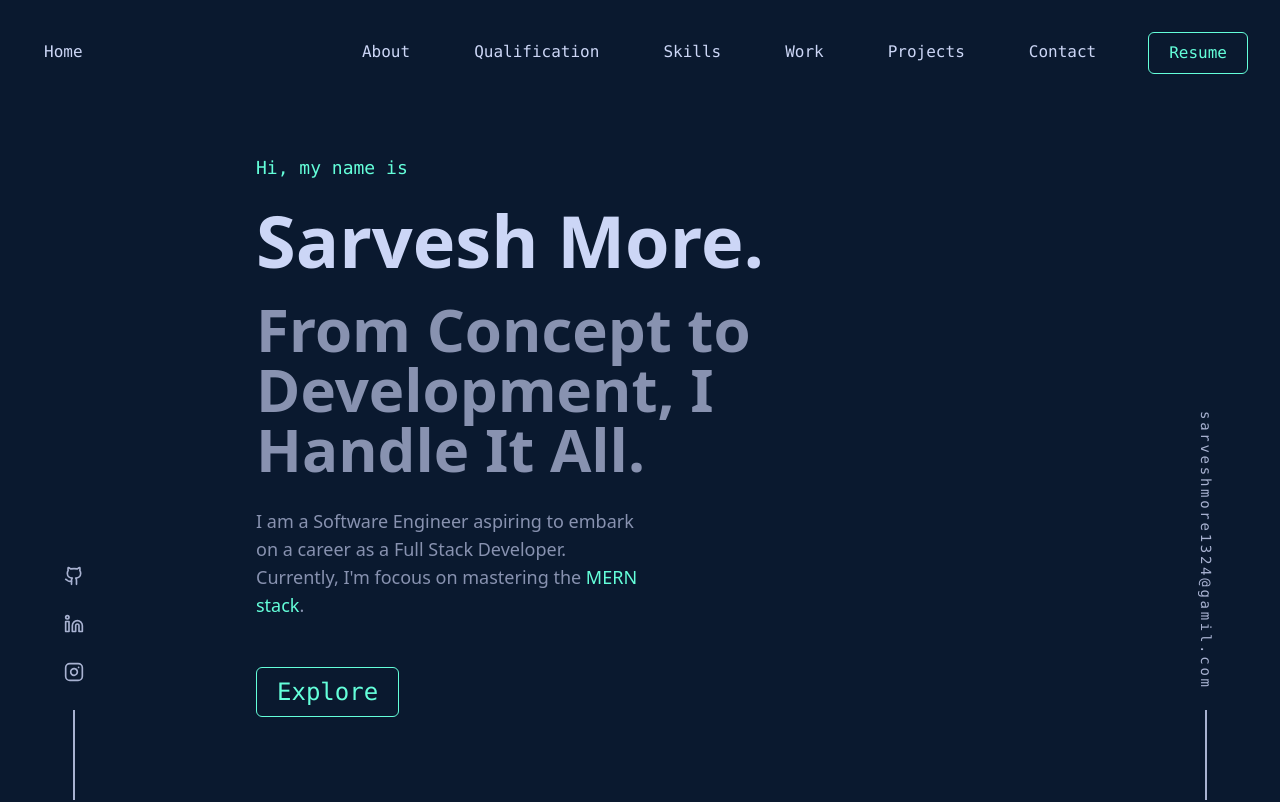
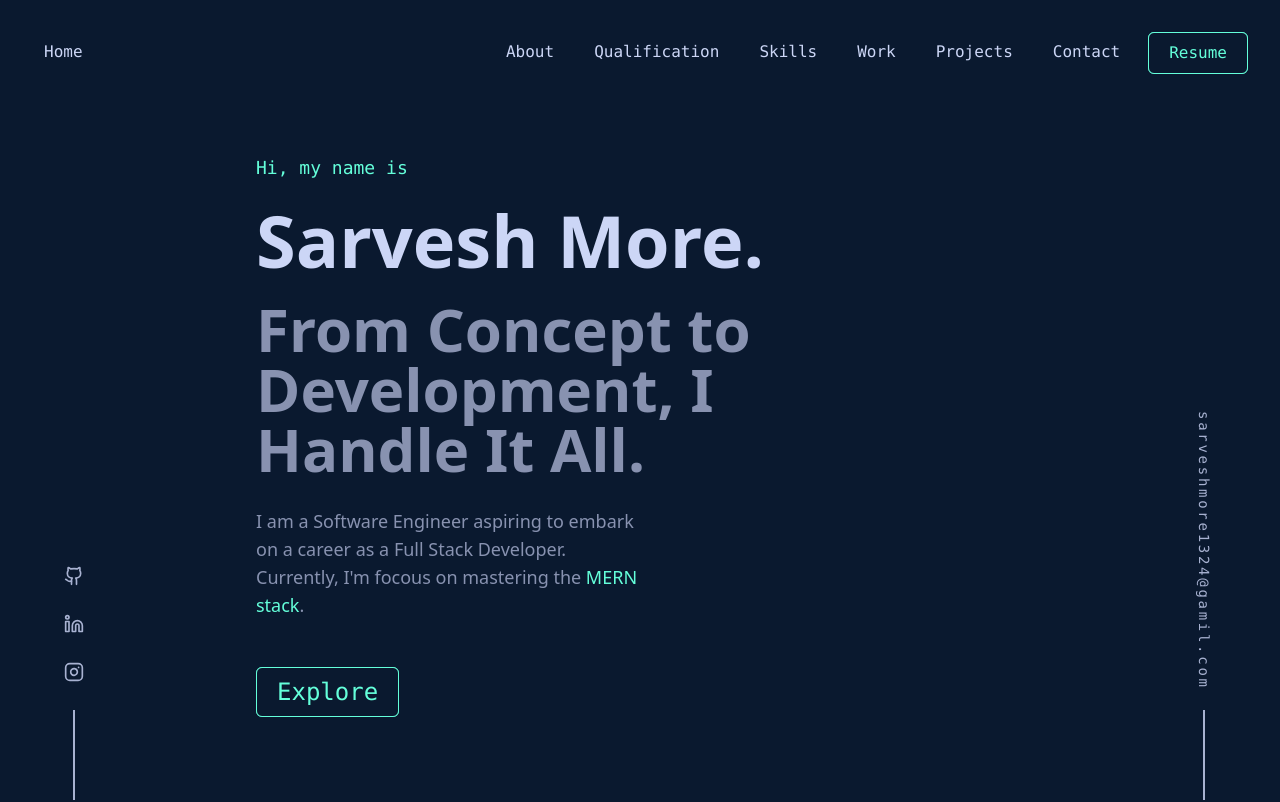
Before and after one commit to MoreSarvesh/Portfolio, a React (Vite) app: page / in a window 1280 px wide. Shown: the top 802 px of the page. Built offline with nearby package versions, Linux system fonts and the light colour scheme.

Commit message:
Added transformations

```diff
--- a/src/components/Contact.jsx
+++ b/src/components/Contact.jsx
@@ -5,10 +5,7 @@ import { LuInstagram } from "react-icons/lu";
 
 const Contact = () => {
   return (
-    <section
-      className="py-52 px-16 flex flex-col justify-center items-center"
-      id="contact"
-    >
+    <section className="py-52 px-16 flex flex-col items-center" id="contact">
       <h1 className="text-5xl font-sans font-bold text-my-lightest-slate leading-relaxed">
         Get In Touch
       </h1>
@@ -17,25 +14,27 @@ const Contact = () => {
         send me a message!
       </div>
       <ul className="flex justify-center gap-16 p-16">
-        <li className="hover:text-my-green text-my-light-slate text-xl">
+        <li className="hover:text-my-green text-my-light-slate text-xl hover:-translate-y-1">
           <a href="http://">
             <LuGithub />
           </a>
         </li>
-        <li className="hover:text-my-green text-my-light-slate text-xl">
+        <li className="hover:text-my-green text-my-light-slate text-xl hover:-translate-y-1">
           <a href="http://">
             <LuLinkedin />
           </a>
         </li>
-        <li className="hover:text-my-green text-my-light-slate text-xl">
+        <li className="hover:text-my-green text-my-light-slate text-xl hover:-translate-y-1">
           <a href="http://">
             <LuInstagram />
           </a>
         </li>
       </ul>
-      <button className="px-5 py-2 bg-transparent border rounded-md border-my-green text-my-green text-2xl font-mono">
-        <a href="mailto:sarveshmore1324@gmail.com">Say Hello</a>
-      </button>
+      <div className="bg-my-green rounded-md mt-12">
+        <div className="px-5 py-2 bg-my-navy border rounded-md border-my-green text-my-green  text-2xl font-mono hover:-translate-y-1 hover:-translate-x-1 duration-150">
+          <a href="mailto:sarveshmore1324@gmail.com">Say Hello</a>
+        </div>
+      </div>
     </section>
   );
 };
--- a/src/components/Hero.jsx
+++ b/src/components/Hero.jsx
@@ -15,9 +15,13 @@ const Hero = () => {
         Developer. Currently, I'm focous on mastering the{" "}
         <span className="text-my-green">MERN stack</span>.
       </div>
-      <button className="px-5 py-2 bg-transparent border rounded-md border-my-green text-my-green mt-12 text-2xl font-mono">
-        Explore
-      </button>
+      <div className="bg-my-green w-fit h-fit rounded-md">
+        <a href="#about">
+          <div className="px-5 py-2 bg-my-navy border rounded-md border-my-green text-my-green mt-12 text-2xl font-mono hover:-translate-y-1 hover:-translate-x-1 duration-150">
+            Explore
+          </div>
+        </a>
+      </div>
     </section>
   );
 };
--- a/src/components/Main.jsx
+++ b/src/components/Main.jsx
@@ -16,17 +16,17 @@ const Main = () => {
   return (
     <div className="bg-my-navy px-64">
       <ul className="flex flex-col gap-7 social-links text-my-light-slate pl-16 text-xl font-mono ">
-        <li className="hover:text-my-green">
+        <li className="hover:text-my-green hover:-translate-y-1">
           <a href="http://">
             <LuGithub />
           </a>
         </li>
-        <li className="hover:text-my-green">
+        <li className="hover:text-my-green hover:-translate-y-1">
           <a href="http://">
             <LuLinkedin />
           </a>
         </li>
-        <li className="hover:text-my-green">
+        <li className="hover:text-my-green hover:-translate-y-1">
           <a href="http://">
             <LuInstagram />
           </a>
@@ -39,13 +39,12 @@ const Main = () => {
       <Work />
       <Projects />
       <Contact />
-      <div>
-        <a
-          href="mailto:sarveshmore1324@gmail.com"
-          className="text-write-mode-vertical text-my-light-slate text-sm hover:text-my-green font-mono pr-16"
-        >
-          sarveshmore1324@gamil.com
-        </a>
+      <div className="text-write-mode-vertical pr-16">
+        <div className=" text-my-light-slate text-sm hover:text-my-green hover:-translate-y-1 font-mono inline-block ">
+          <a href="mailto:sarveshmore1324@gmail.com">
+            sarveshmore1324@gamil.com
+          </a>
+        </div>
       </div>
       <p className="text-center text-my-slate">
         Developed by @Sarvesh More, inspired by @Brittany Chiang.
--- a/src/components/Navbar.jsx
+++ b/src/components/Navbar.jsx
@@ -6,7 +6,7 @@ const Navbar = () => {
       <div className="px-3 py-2 hover:text-my-green ">
         <a href="#">Home</a>
       </div>
-      <div className="flex gap-10">
+      <div className="flex gap-4">
         <span className="px-3 py-2 hover:text-my-green">
           <a href="#about">About</a>
         </span>
@@ -25,9 +25,13 @@ const Navbar = () => {
         <span className="px-3 py-2 hover:text-my-green">
           <a href="#contact">Contact</a>
         </span>
-        <span className="px-5 py-2 bg-transparent border rounded-md border-my-green text-my-green">
-          Resume
-        </span>
+        <div className="bg-my-green rounded-md border-my-green">
+          <a href="http://">
+            <div className=" px-5 py-2 bg-my-navy border rounded-md border-my-green text-my-green relative hover:-translate-y-1 hover:-translate-x-1 duration-150">
+              Resume
+            </div>
+          </a>
+        </div>
       </div>
     </div>
   );
--- a/src/components/Projects.jsx
+++ b/src/components/Projects.jsx
@@ -1,4 +1,7 @@
-import React from "react";
+//icons
+import { LuGithub } from "react-icons/lu";
+import { LuLinkedin } from "react-icons/lu";
+import { LuInstagram } from "react-icons/lu";
 
 const Projects = () => {
   return (
@@ -15,7 +18,7 @@ const Projects = () => {
             <h2 className="font-mono font-bold text-2xl mb-4 text-my-white text-right">
               Applicant Tracking System
             </h2>
-            <div className="bg-my-div-navy text-my-slate p-6 rounded-lg">
+            <div className="bg-my-div-navy text-my-light-slate p-6 rounded-lg">
               Developed to streamline the recruitment process for recruiters,
               incorporating features such as job listings, resume ranking using
               TensorFlow.js, and automated assessments and emails via the OpenAI
@@ -24,7 +27,7 @@ const Projects = () => {
               enhanced my skills in MERN stack development, API integration, and
               comprehensive project management.
             </div>
-            <ul className="flex gap-2 text-nowrap justify-end text-my-lightest-slate font-mono">
+            <ul className="flex gap-2 text-nowrap justify-end text-my-lightest-slate font-mono py-2">
               <li className="p-2">MongoDB</li>
               <li className="p-2">Express.Js</li>
               <li className="p-2">React.Js</li>
@@ -32,6 +35,11 @@ const Projects = () => {
               <li className="p-2">OpenAI API</li>
               <li className="p-2">TensorFlow.Js</li>
             </ul>
+            <div className="hover:text-my-green text-my-light-slate text-xl flex justify-end p-1">
+              <a href="http://">
+                <LuGithub />
+              </a>
+            </div>
           </div>
         </div>
         <div className="flex">
@@ -39,7 +47,7 @@ const Projects = () => {
             <h2 className="font-mono font-bold text-2xl mb-4 text-my-white text-left">
               Expense Tracker
             </h2>
-            <div className="bg-my-div-navy text-my-slate p-6 rounded-lg">
+            <div className="bg-my-div-navy text-my-light-slate p-6 rounded-lg">
               Developed a user-friendly expense tracker web application using
               React.js and the latest React Router. The application features
               intuitive functionalities for tracking expenses, creating budgets,
@@ -47,11 +55,16 @@ const Projects = () => {
               in React.js and advanced routing techniques, demonstrating my
               ability to build scalable and user-centric web applications.
             </div>
-            <ul className="flex gap-2 text-nowrap justify-start text-my-lightest-slate font-mono">
+            <ul className="flex gap-2 text-nowrap justify-start text-my-lightest-slate font-mono py-2">
               <li className="p-2">React.Js</li>
               <li className="p-2">React Router v6</li>
               <li className="p-2">React Toastfy</li>
             </ul>
+            <div className="hover:text-my-green text-my-light-slate text-xl flex justify-start p-1">
+              <a href="http://">
+                <LuGithub />
+              </a>
+            </div>
           </div>
           <div className="w-[40%] bg-my-green opacity-15 relative right-16">
             Image
--- a/src/index.css
+++ b/src/index.css
@@ -1,6 +1,14 @@
 @tailwind base;
 @tailwind components;
 @tailwind utilities;
+
+html {
+  scroll-behavior: smooth;
+}
+
+::-webkit-scrollbar {
+  background-color: #0a192f;
+}
 
 .text-write-mode-vertical {
   writing-mode: vertical-rl;
```
